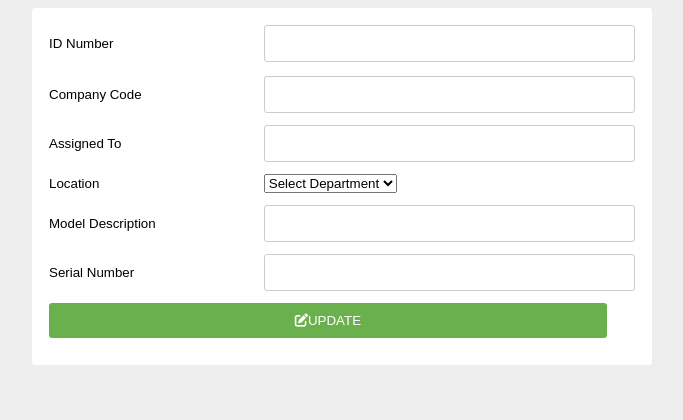
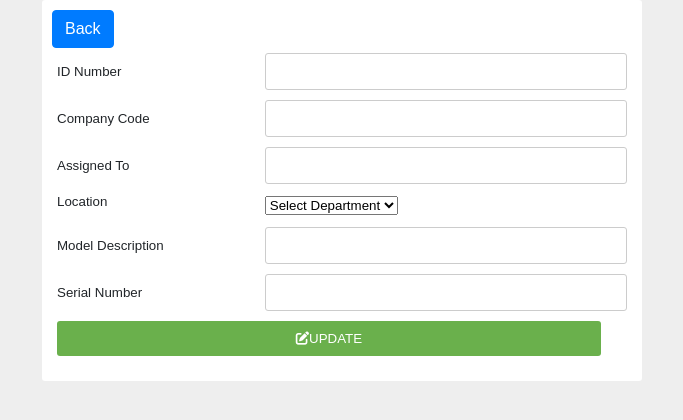
Before and after one commit to raldish/banbros-project-inventory, a PHP site: page /admin/edit.php?edit=1 in a window 1280 px wide. Shown: the top 420 px of the page, without its empty margins (298-981 px from the left). Run offline with PHP 8.4, Linux system fonts and the light colour scheme; data that the repository does not hold is empty; some libraries are stand-ins or nearby versions.

Commit message:
Putting back button

```diff
--- a/admin/edit.php
+++ b/admin/edit.php
@@ -13,6 +13,7 @@
         <title>ADD ITEMS</title>
         <script src="https://cdnjs.cloudflare.com/ajax/libs/jquery/3.7.1/jquery.min.js"></script>
         <link rel="stylesheet" href="https://cdnjs.cloudflare.com/ajax/libs/font-awesome/6.6.0/css/all.min.css" integrity="sha512-Kc323vGBEqzTmouAECnVceyQqyqdsSiqLQISBL29aUW4U/M7pSPA/gEUZQqv1cwx4OnYxTxve5UMg5GT6L4JJg==" crossorigin="anonymous" referrerpolicy="no-referrer" />
+        <link rel="stylesheet" href="https://cdn.jsdelivr.net/npm/bootstrap@4.4.1/dist/css/bootstrap.min.css" integrity="sha384-Vkoo8x4CGsO3+Hhxv8T/Q5PaXtkKtu6ug5TOeNV6gBiFeWPGFN9MuhOf23Q9Ifjh" crossorigin="anonymous">
         <style>
                 body{
                 background-attachment: fixed;
@@ -82,6 +83,7 @@
 <body>
 <div id="divheader">
 <form action="update.php" method="post">
+<a href="index.php"  class="btn btn-primary">Back</a>
             <table width="100%">
                 <tr>
                     <td>ID Number</td>
```
